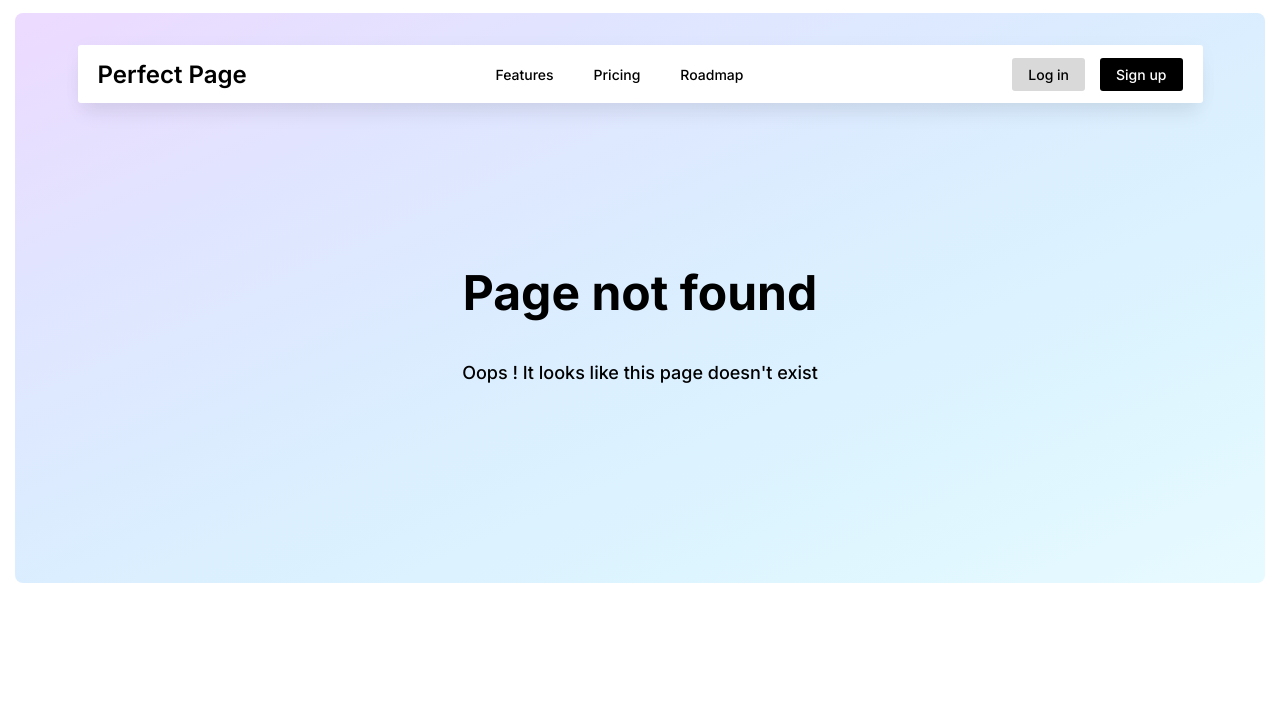
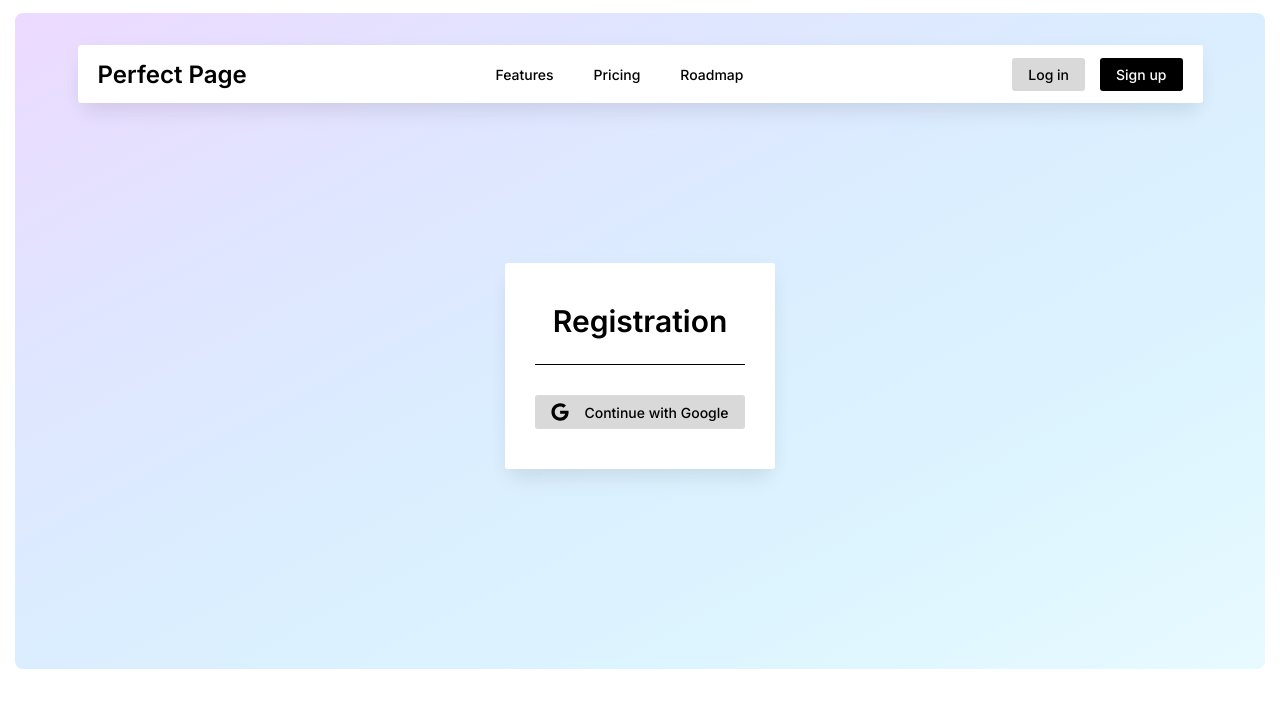
Before and after one commit to Wagle-Studio/perfect-page, a Next.js app in the folder frontend/: page /signup in a window 1280 px wide. Before the commit this address had no page. Shown: the top 708 px of the page. Built offline with nearby package versions, Linux system fonts and the light colour scheme.

Commit message:
Add web signup page and web Google icon component

```diff
--- /dev/null
+++ b/frontend/src/app/signup/page.scss
@@ -0,0 +1,33 @@
+@import "../../ui//web/globals.scss";
+
+.sign-up {
+  &__hero {
+    margin-top: -9rem;
+    padding-top: 25rem;
+    gap: 4rem;
+
+    &__container {
+      display: flex;
+      flex-direction: column;
+      align-items: center;
+      gap: 2.5rem;
+      padding: 4rem 3rem;
+      border-radius: 3px;
+      background-color: $white;
+      box-shadow: $box-shadow;
+
+      h1 {
+        font-size: 3rem;
+        font-weight: 600;
+      }
+
+      &__prodivers {
+        display: flex;
+        flex-direction: column;
+        gap: 1.5rem;
+        padding-top: 3rem;
+        border-top: 1px solid $black;
+      }
+    }
+  }
+}
--- /dev/null
+++ b/frontend/src/app/signup/page.tsx
@@ -0,0 +1,22 @@
+import { Section } from "@/ui/web/layouts/section/Section";
+import { Link } from "@/ui/web/components/link/Link";
+import { GoogleIcon } from "@/ui/web/components/icons/GoogleIcon";
+import "./page.scss";
+
+export default function SignUp() {
+  return (
+    <main className="sign-up">
+      <Section className="sign-up__hero">
+        <div className="sign-up__hero__container">
+          <h1>Registration</h1>
+          <div className="sign-up__hero__container__prodivers">
+            <Link href="#" variant="button" severity="gray">
+              <GoogleIcon size="small" />
+              Continue with Google
+            </Link>
+          </div>
+        </div>
+      </Section>
+    </main>
+  );
+}
--- /dev/null
+++ b/frontend/src/ui/web/components/icons/GoogleIcon.tsx
@@ -0,0 +1,23 @@
+import classNames from "classnames";
+import { IconProps } from "@/ui/web/components/icons/IconProps";
+import "./icon.scss";
+
+export function GoogleIcon({ size, className, ...props }: IconProps) {
+  const iconClasses = classNames("icon", `icon--${size}`, className);
+
+  return (
+    <svg
+      className={iconClasses}
+      {...props}
+      stroke="currentColor"
+      fill="currentColor"
+      strokeWidth="0"
+      viewBox="0 0 488 512"
+      height="1em"
+      width="1em"
+      xmlns="http://www.w3.org/2000/svg"
+    >
+      <path d="M488 261.8C488 403.3 391.1 504 248 504 110.8 504 0 393.2 0 256S110.8 8 248 8c66.8 0 123 24.5 166.3 64.9l-67.5 64.9C258.5 52.6 94.3 116.6 94.3 256c0 86.5 69.1 156.6 153.7 156.6 98.2 0 135-70.4 140.8-106.9H248v-85.3h236.1c2.3 12.7 3.9 24.9 3.9 41.4z"></path>
+    </svg>
+  );
+}
--- a/frontend/src/ui/web/components/icons/icon.scss
+++ b/frontend/src/ui/web/components/icons/icon.scss
@@ -1,5 +1,5 @@
 .icon {
-  &--large {
+  &--small {
     width: 1.8rem;
     height: 1.8rem;
   }
```
